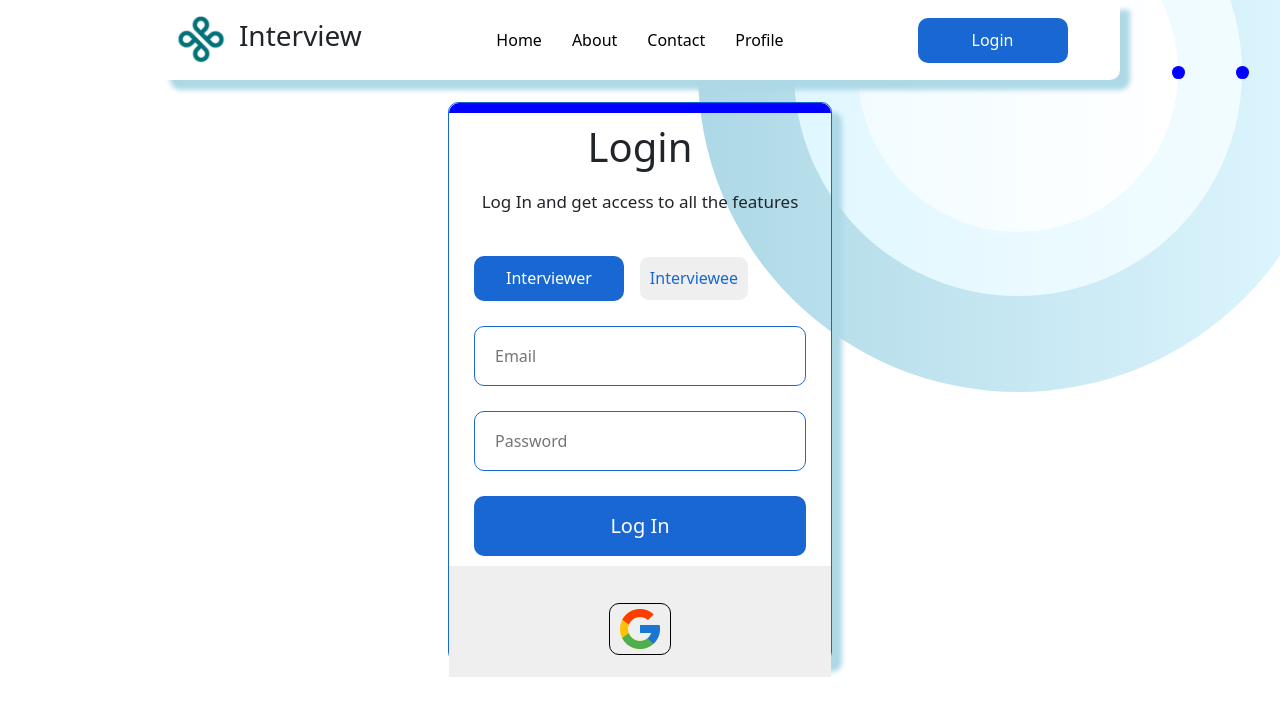
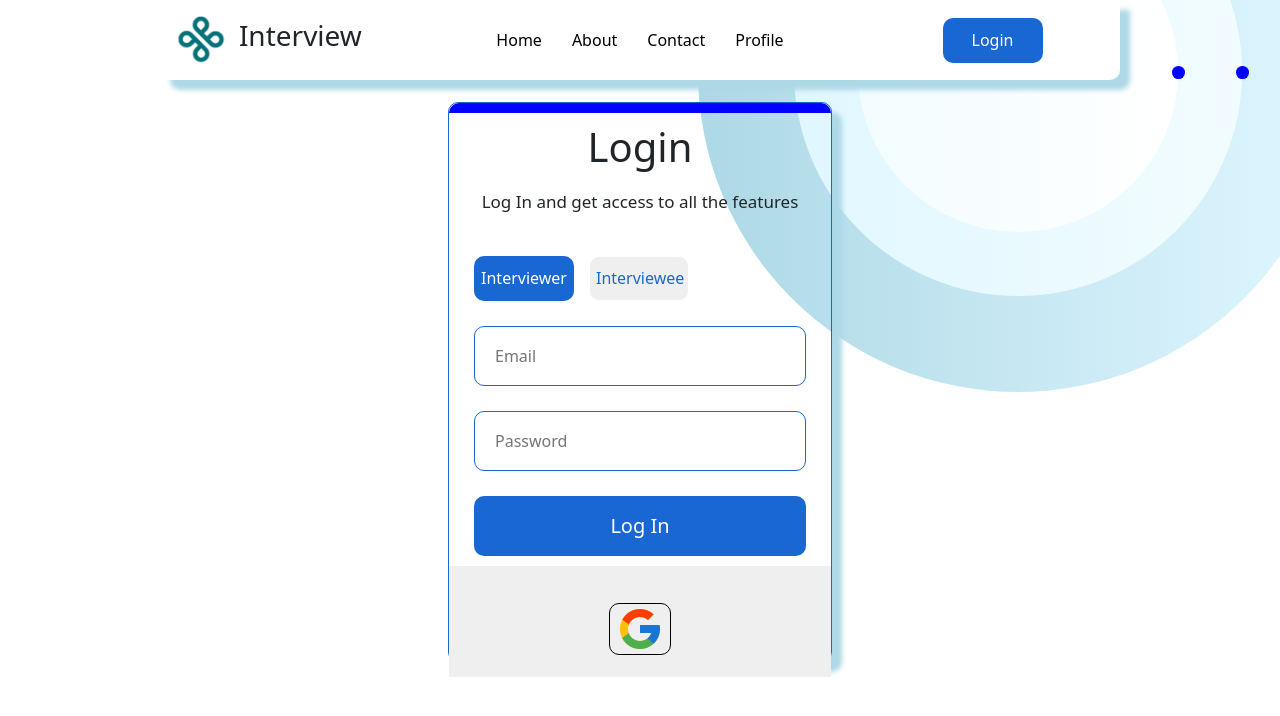
Before and after one commit to Jenith1304/Automated_Interview_System, a React (Vite) app: page /login in a window 1280 px wide. Shown: the top 716 px of the page. Built offline with nearby package versions, Linux system fonts and the light colour scheme.

Commit message:
UpcomingInterviewComplete

```diff
--- a/src/styles/Button.module.css
+++ b/src/styles/Button.module.css
@@ -1,6 +1,6 @@
 .btnActive {
     /* padding:15px;*/
-    width: 150px;
+    width: 100px;
     height: 45px;
     border: none;
     border-radius: 10px;
@@ -10,7 +10,7 @@
 }
 
 .btnInactive {
-    width: 110px;
+    width: 100px;
     height: 45px;
     border: none;
     border-radius: 10px;
```
